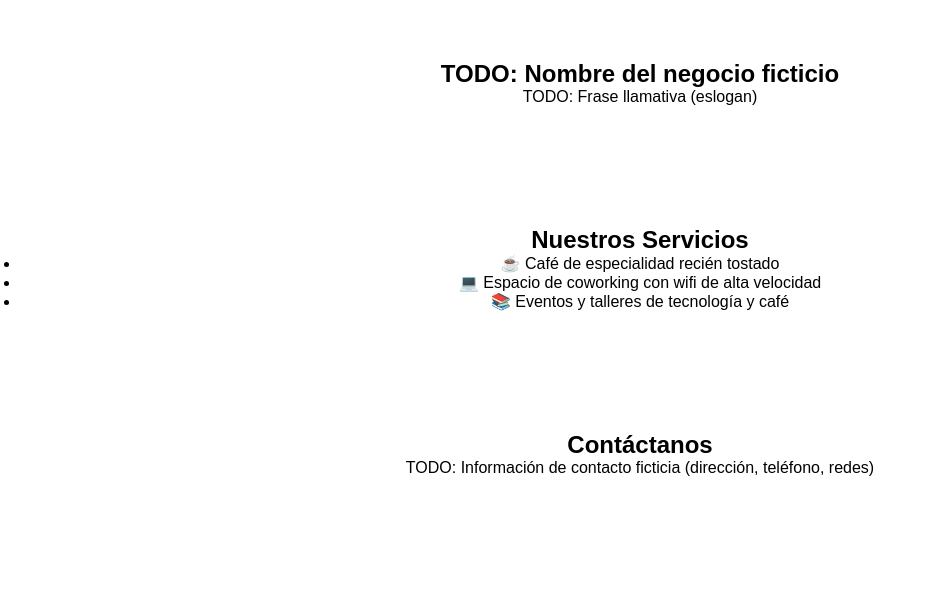
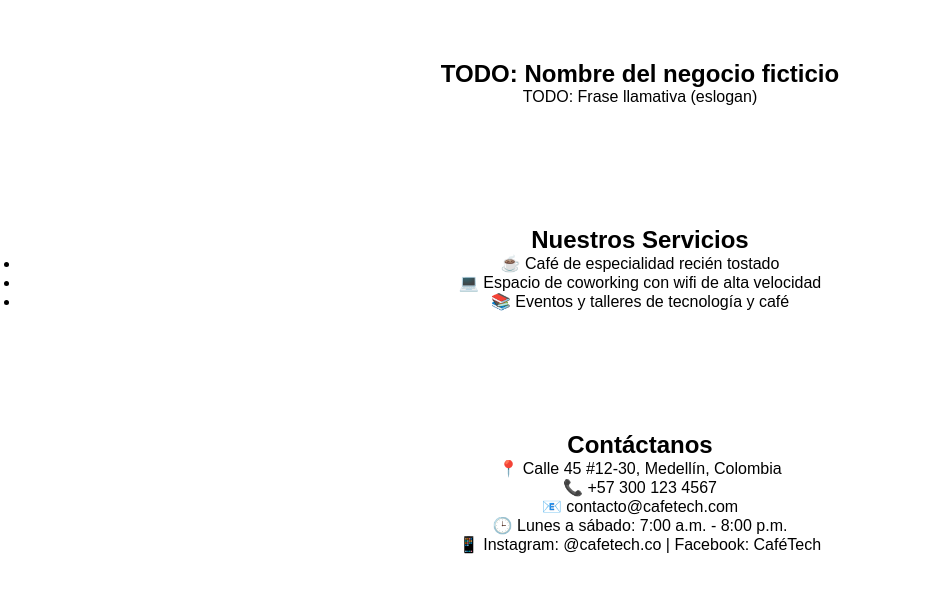
Before and after one commit to Jairo-Narvaez/Landing-page-en-equipo, a plain HTML site: page index.html in a window 1280 px wide. Shown: the whole page, without its empty margins (0-933 px from the left). Drawn offline with Linux system fonts and the light colour scheme.

Commit message:
feat: seccion de Contacto

```diff
--- a/index.html
+++ b/index.html
@@ -27,11 +27,15 @@
   </ul>
 </section>
 
-  <!-- INTEGRANTE 3: completa esta seccion de Contacto -->
-  <section id="contacto">
-    <h2>Contáctanos</h2>
-    <p>TODO: Información de contacto ficticia (dirección, teléfono, redes)</p>
-  </section>
+<!-- INTEGRANTE 3: completa esta seccion de Contacto -->
+<section id="contacto">
+  <h2>Contáctanos</h2>
+  <p>📍 Calle 45 #12-30, Medellín, Colombia</p>
+  <p>📞 +57 300 123 4567</p>
+  <p>📧 contacto@cafetech.com</p>
+  <p>🕒 Lunes a sábado: 7:00 a.m. - 8:00 p.m.</p>
+  <p>📱 Instagram: @cafetech.co | Facebook: CaféTech</p>
+</section>
 
 </body>
 </html>
```
